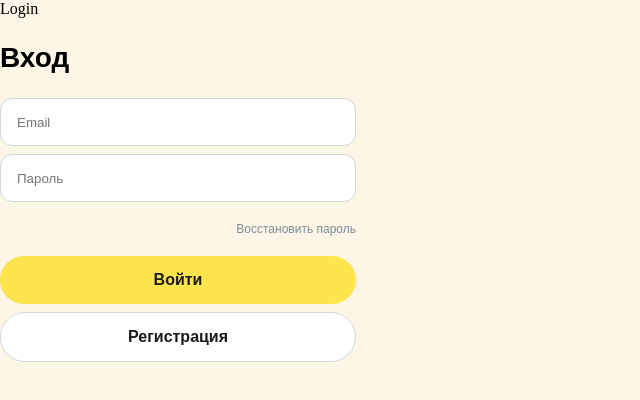
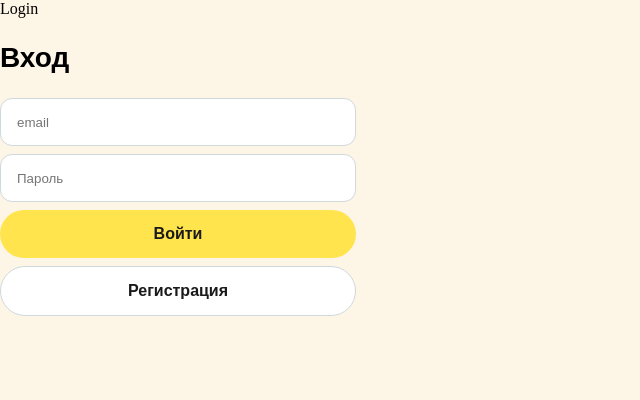
Before and after one commit to NickCamelCase82/Sagrada, a React (Create React App) app in the folder client/: page /login in a window 1280 px wide. Shown: the top 400 px of the page, without its empty margins (0-640 px from the left). Built offline with nearby package versions, Linux system fonts and the light colour scheme.

Commit message:
infoText deleted

```diff
--- a/client/src/components/FormItem/FormItem.jsx
+++ b/client/src/components/FormItem/FormItem.jsx
@@ -37,7 +37,6 @@ const FormItem = (props) => {
     <div>
       <form onSubmit={handleSubmit(onSubmit)}>
         <h1>{props.title}</h1>
-        {props.infoTextAdditional ? <p className={classes.infoText}>{props.infoTextAdditional}</p> : ''}
         <Input
           {...emailRegister}
           id="email"
@@ -65,17 +64,6 @@ const FormItem = (props) => {
             </div>
           )}
 
-        {props.formType === 'login' ? (
-          <Link to="/reset-password" style={{ textDecoration: 'none', textAlign: 'right' }}>
-            <p className={classes.infoText}>{props.infoText}</p>
-          </Link>
-        )
-          : ''}
-
-        {props.formType !== 'login'
-          ? <p className={classes.infoText}>{props.infoText}</p>
-          : ''}
-
         <Button type="submit" color="yellow">{props.button.submit}</Button>
 
         {props.formType === 'reset_password' ? ''
--- a/client/src/components/Login/Login.jsx
+++ b/client/src/components/Login/Login.jsx
@@ -7,9 +7,8 @@ const Login = () => {
       Login
       <FormItem
         title="Вход"
-        input={{ email: 'Email', password: 'Пароль' }}
+        input={{ email: 'email', password: 'Пароль' }}
         button={{ submit: 'Войти', redirect: 'Регистрация' }}
-        infoText="Восстановить пароль"
         link="/register"
         formType="login"
       />
--- a/client/src/components/Registration/Registration.jsx
+++ b/client/src/components/Registration/Registration.jsx
@@ -7,9 +7,8 @@ const Registration = () => {
       Registration
       <FormItem
         title="Регистрация"
-        input={{ email: 'Email', password: 'Пароль' }}
+        input={{ email: 'email', password: 'Пароль' }}
         button={{ submit: 'Зарегистрироваться', redirect: 'Войти' }}
-        infoText="Регистрируясь на сайте, вы соглашаетесь с нашими Правилами и Политикой конфиденциальности и соглашаетесь на информационную рассылку."
         link="/login"
         formType="registration"
       />
```
